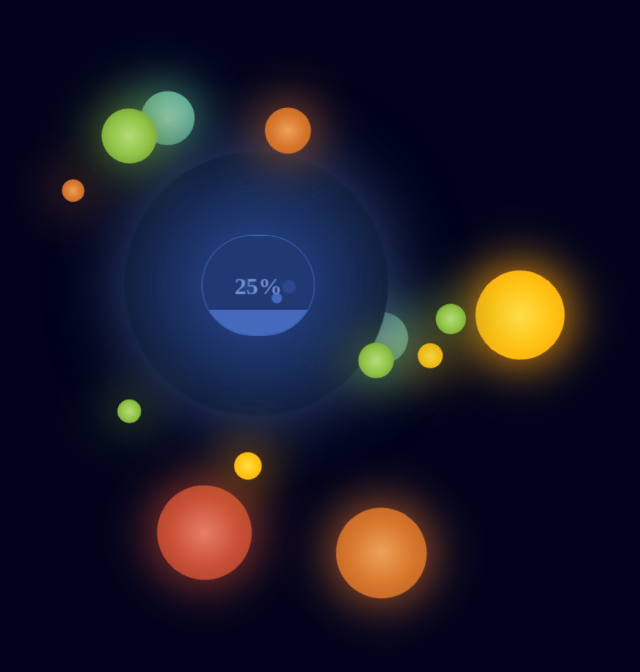
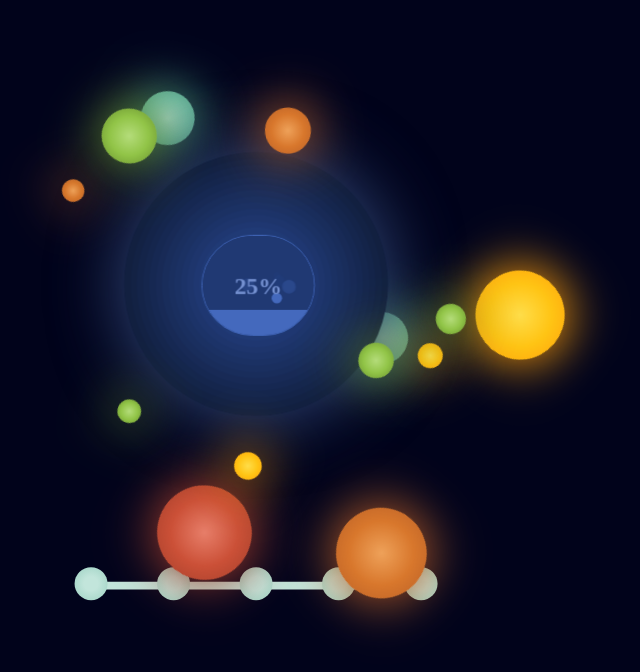
Before and after one commit to AdamBanham/personal-webpage-stack, a Vue app in the folder frontend/: page /#/ in a window 1280 px wide. Shown: the part 116-788 px from the top of the page, without its empty margins (384-1024 px from the left). Built offline with nearby package versions, Linux system fonts and the light colour scheme.

Commit message:
added timeline to home screen
added timeline bar to home screen going to use for an event stream in the next session.

```diff
--- a/frontend/src/components/home/home.vue
+++ b/frontend/src/components/home/home.vue
@@ -28,18 +28,21 @@
       :starsize="float.starsize"
       :startdeg="float.startdeg"
     />
+    <TimelineBar />
   </div>
 </template>
 
 <script>
 import FaceHolder from "./faceHolder/faceHolder.vue";
 import FaceFloater from "./faceFloater/faceFloater.vue";
+import TimelineBar from "./timelineBar/timelineBar.vue"
 import Floaters from './floaters.js';
 export default {
 name: "HomePage",
 components: {
     FaceHolder,
-    FaceFloater
+    FaceFloater,
+    TimelineBar
 },
 data() {
   return {
```
